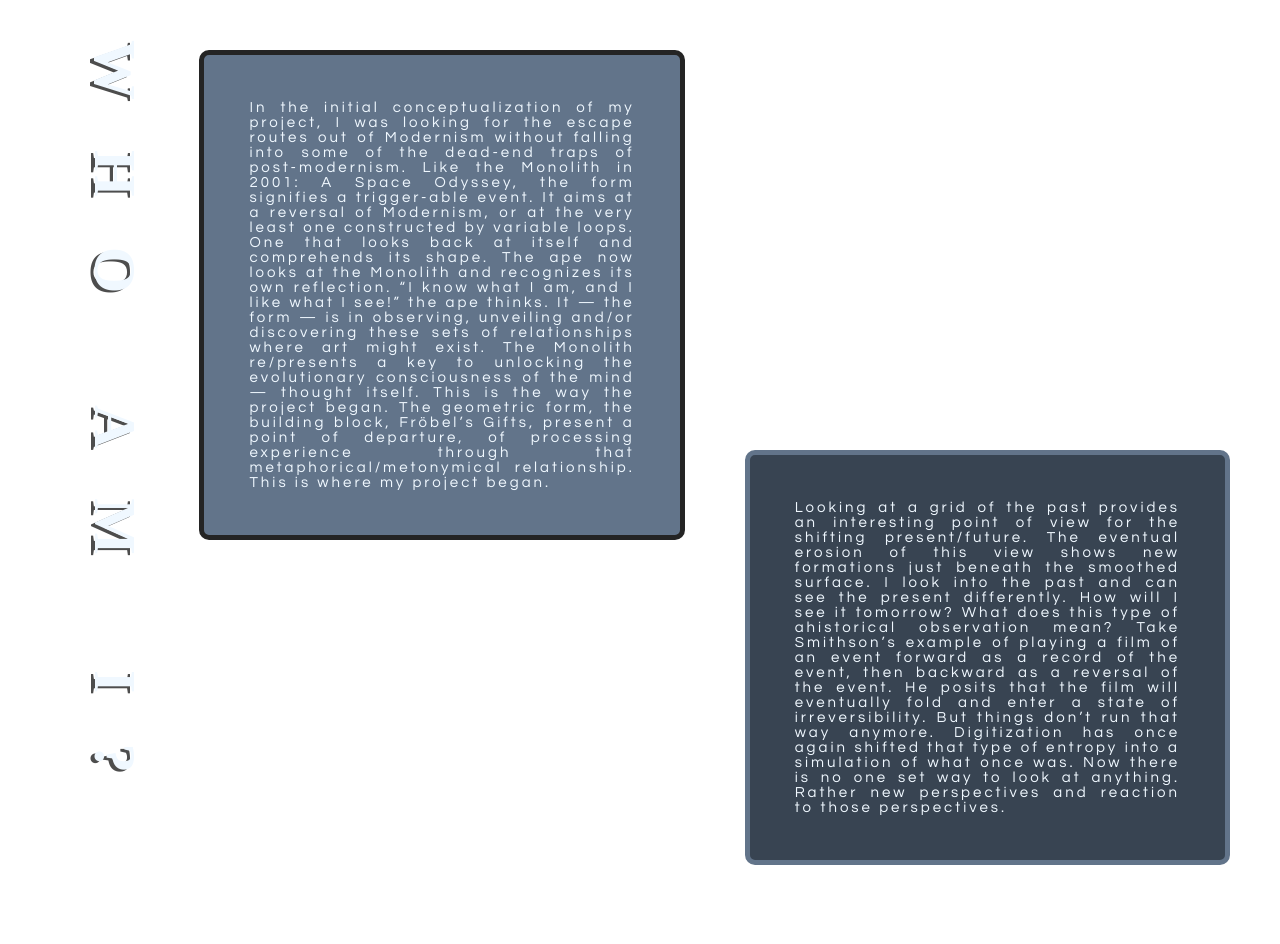
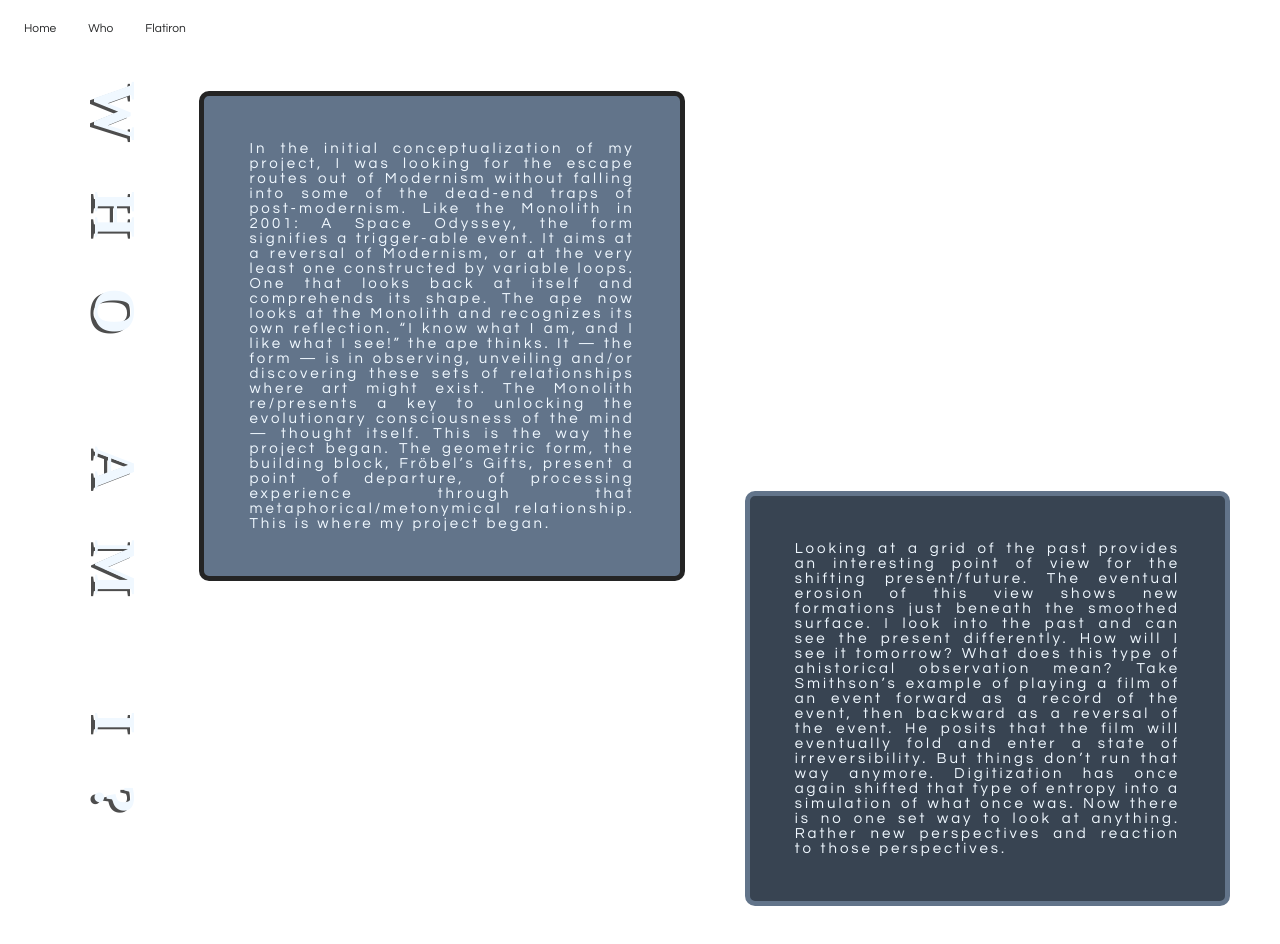
Before and after one commit to ashaw315/phase-0-personalWebsite, a plain HTML site: page whoami.html in a window 1280 px wide. Drawn offline with Linux system fonts and the light colour scheme.

Commit message:
update to who

```diff
--- a/who.css
+++ b/who.css
@@ -52,3 +52,22 @@
     margin-top: 400px;
     border-color: #62748a;
   }
+
+  .topnav {
+      overflow: hidden;
+  }
+
+  .topnav a {
+      float: left;
+      color: rgb(41, 42, 43);
+      text-align: center;
+      padding: 14px 16px;
+      text-decoration: none;
+      font-size: 12px;
+      font-family: "Century Gothic", CenturyGothic, "AppleGothic", sans-serif;
+  }
+
+  .topnav a:hover {
+      background-color: deeppink;
+      color: ghostwhite;
+  }
--- a/whoami.html
+++ b/whoami.html
@@ -5,6 +5,12 @@
         <title>Adam Shaw Flatiron</title>
     </head>
     <body>
+        <div class="topnav">
+            <a class="active" href="./index.html">Home</a>
+            <a href="./whoami.html">Who</a>
+            <a href="./flatiron.html">Flatiron</a>
+        </div>
+        </div>
         <div class="container">
             <h1 class="text-orientation">Who Am I?</h1>
             <div class="row">
```
